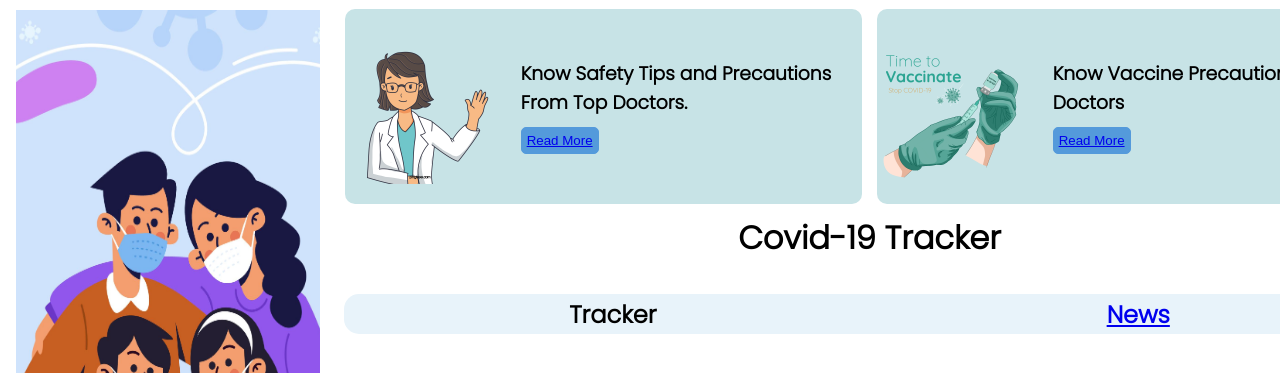
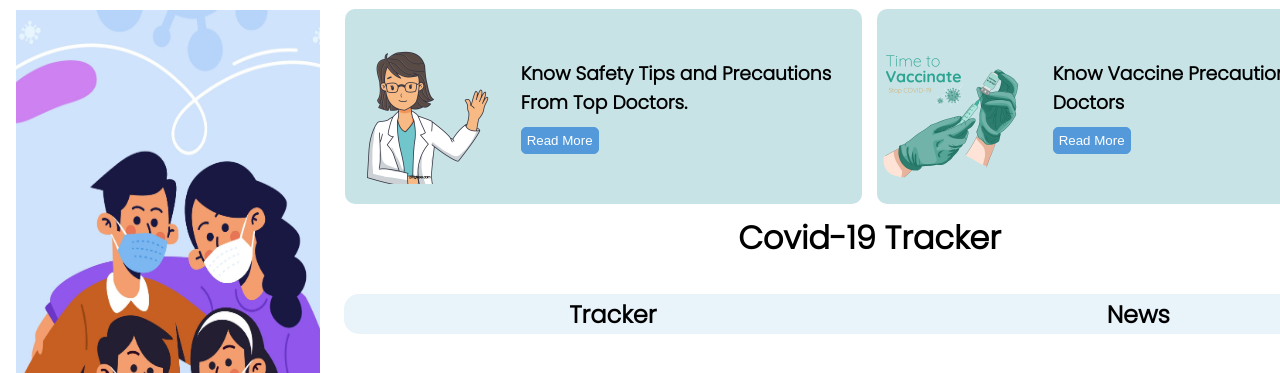
Before and after one commit to ayushj02/Covid-Tracker-Improved-UI-, a plain HTML site: page index.html in a window 1280 px wide. Shown: the top 373 px of the page. Drawn offline with Linux system fonts and the light colour scheme; no server answers.

Commit message:
Updated the styling

```diff
--- a/style.css
+++ b/style.css
@@ -327,3 +327,16 @@
     width: 420px;
   }
 }
+
+a{
+  text-decoration: none;
+  color: #fff;
+}
+
+a:hover{
+  color: aliceblue;
+}
+
+.list a{
+  color: black;
+}
```
